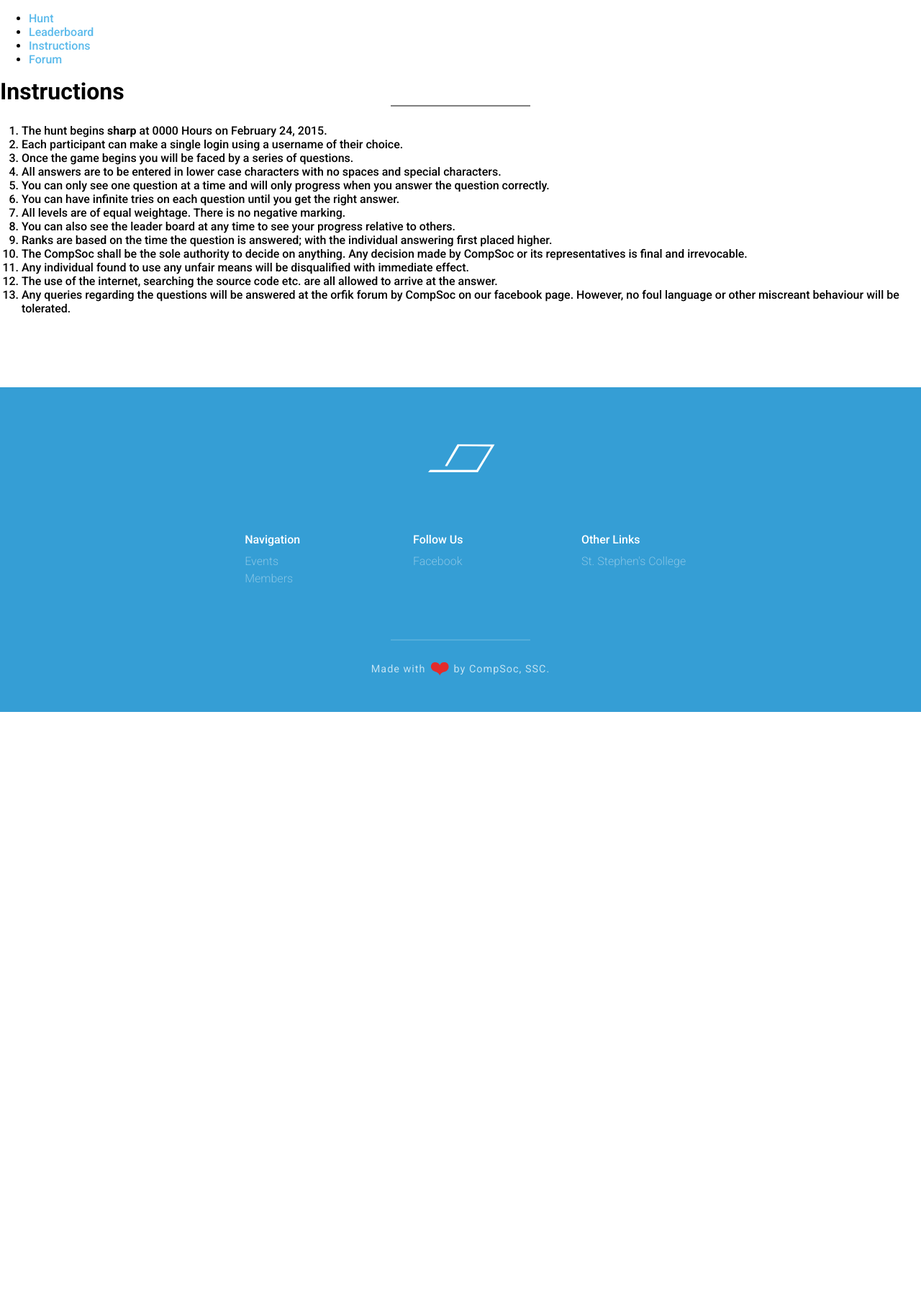
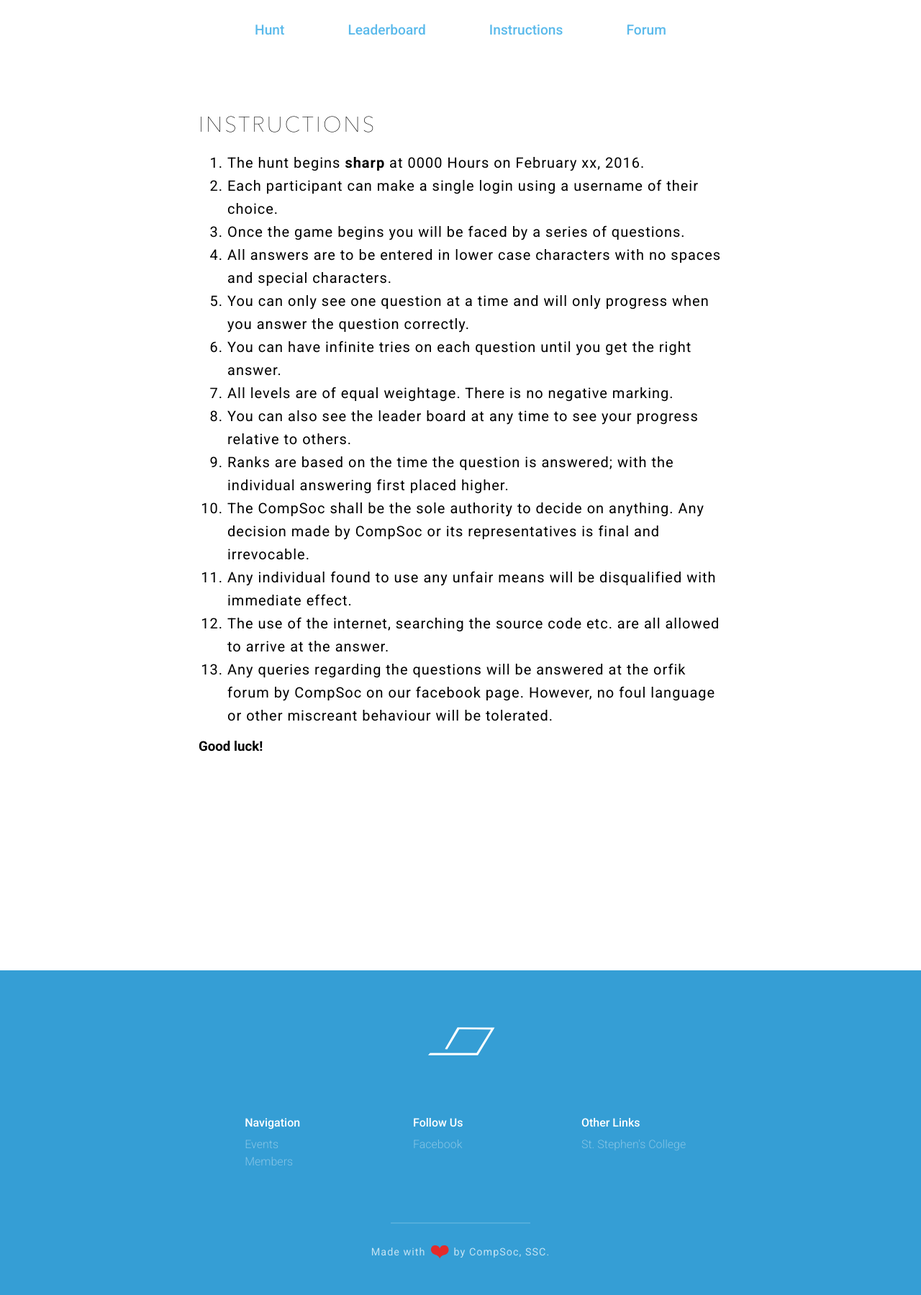
Before and after one commit to compsoc-ssc/compsocssc, a Django app: template events/orfik/templates/orfik/instructions.html in a window 1280 px wide. Shown: the part 132-1931 px from the top of the page at 72% size. Before the commit the page ends 1121 px from the top, so only its background shows below. Run offline with Django 3.2, Linux system fonts and the light colour scheme; the template is opened without the code that fills it, so the values that code supplies are empty.

Commit message:
Add styles for orfik

```diff
--- a/events/orfik/templates/orfik/home.html
+++ b/events/orfik/templates/orfik/home.html
@@ -1,11 +1,11 @@
 {% extends 'base.html' %}
 
 {% block event_nav %}
-    <ul>
-        <li><a href="">Hunt</a></li>
-        <li><a href="">Leaderboard</a></li>
-        <li><a href="">Instructions</a></li>
-        <li><a target='_blank' href="">Forum</a></li>
+  <ul class="event-nav">
+    <li><a href="{% url 'events:orfik:home' %}">Hunt</a></li>
+    <li><a href="{% url 'events:orfik:leader' %}">Leaderboard</a></li>
+    <li><a href="{% url 'events:orfik:instructions' %}">Instructions</a></li>
+    <li><a target='_blank' href="#">Forum</a></li>
   </ul>
 {% endblock %}
 
@@ -24,15 +24,13 @@
       {% if starttime %}
           <h2>The hunt begins in</h2>
           <h1>{{ starttime.time | timeuntil }}</h1>
-                <hr>
           <a class='btn btn-info' href="{% url 'events:orfik:instructions' %}">Instructions</a>
       {% endif %}
       {% if winner %}
           {% load staticfiles %}
           <h1>You won!!!!!!! k bye.</h1>
-                <h2>On a serious note get in touch with us on the facebook page. Send in your username and password so we can verify it's you</h2>
-            {%endif%}
+          <h2>On a serious note get in touch with us on the facebook page. Send in your username and password so we can verify it's you!</h2>
+      {% endif %}
     </div>
   {% endif %}
-
 {% endblock %}
--- a/events/orfik/templates/orfik/instructions.html
+++ b/events/orfik/templates/orfik/instructions.html
@@ -2,18 +2,17 @@
 
 {% block head %}
   <style>
-        .instructions {
-            padding: 0 30px;
-            margin-bottom: 100px;
+    #orf-container {
+      max-width: 768px;
     }
   </style>
 {% endblock %}
 
 {% block body %}
-    <h1 class="txt-large">Instructions</h1>
-    <hr>
-    <ol class='lead instructions'>
-        <li>The hunt begins <strong>sharp</strong> at 0000 Hours on February 24, 2015.</li>
+  <section id="orf-container">
+    <h1 class="light-space">Instructions</h1>
+    <ol class='instructions'>
+      <li>The hunt begins <strong>sharp</strong> at 0000 Hours on February xx, 2016.</li>
       <li>Each participant can make a single login using a username of their choice.</li>
       <li>Once the game begins you will be faced by a series of questions.</li>
       <li>All answers are to be entered in lower case characters with no spaces and special characters.</li>
@@ -28,4 +27,6 @@
       <li>Any queries regarding the questions will be answered at the orfik forum by CompSoc on our facebook page. However, no foul language or other miscreant behaviour will be tolerated.</li>
     </ol>
 
+    <h3>Good luck!</h3>
+  </section>
 {% endblock %}
--- a/sass/base/_basic.scss
+++ b/sass/base/_basic.scss
@@ -102,3 +102,25 @@ hr {
   margin: 0 auto 1.5em;
   width: 12em;
 }
+
+table {
+  width: 100%;
+  border-collapse: collapse;
+}
+
+/* Zebra striping */
+tr:nth-of-type(even) {
+  background: #eee;
+}
+
+th {
+  background: $secondary-color;
+  color: white;
+  font-weight: bold;
+}
+
+td, th {
+  padding: 6px;
+  border: 1px solid #ccc;
+  text-align: left;
+}
--- a/sass/base/_typography.scss
+++ b/sass/base/_typography.scss
@@ -1,6 +1,7 @@
 // Base
 
-p {
+p,
+.instructions li {
   line-height: 1.6;
   font-weight: 400;
   font-size: 1.3em;
--- a/sass/pages/events/orfik/_all.scss
+++ b/sass/pages/events/orfik/_all.scss
@@ -1 +1,4 @@
-// Nothing here
+@import 'base';
+@import 'navigation';
+@import 'question';
+@import "leaderboard";
--- /dev/null
+++ b/sass/pages/events/orfik/_base.scss
@@ -0,0 +1,5 @@
+#orf-container {
+  max-width: 660px;
+  padding: 0 20px;
+  margin: 100px auto 300px;
+}
--- /dev/null
+++ b/sass/pages/events/orfik/_leaderboard.scss
@@ -0,0 +1,5 @@
+.leaderboard {
+  line-height: 1.6;
+  font-weight: 400;
+  letter-spacing: 1px;
+}
--- /dev/null
+++ b/sass/pages/events/orfik/_navigation.scss
@@ -0,0 +1,19 @@
+.event-nav {
+  list-style: none;
+  margin: 0;
+  padding: 0;
+  display: flex;
+  align-items: center;
+  justify-content: space-around;
+  margin: 30px auto 10px;
+  max-width: 660px;
+}
+
+.event-nav li {
+  font-size: 1.2em;
+  margin: 0;
+
+  a:hover {
+    text-decoration: underline;
+  }
+}
--- /dev/null
+++ b/sass/pages/events/orfik/_question.scss
@@ -0,0 +1,11 @@
+#orf-container {
+  h2 {
+    text-align: center;
+  }
+}
+
+.answer-form {}
+
+.btn-contact {
+  margin: 10px 0;
+}
--- a/website/settings/base.py
+++ b/website/settings/base.py
@@ -36,7 +36,7 @@ INSTALLED_APPS = (
     # ---
     'general',
     'events',
-    # 'events.orfik',
+    'events.orfik',
 )
 
 TEMPLATE_CONTEXT_PROCESSORS = (
```
Also changed, not shown: events/orfik/templates/orfik/leader.html (+7 -9 lines), events/orfik/templates/orfik/question.html (+8 -11 lines), events/orfik/views.py (+18 -18 lines), website/urls.py (+4 -4 lines), static/stylesheets/main.min.css, 1 other file. Lines whose indentation alone changed are shown as unchanged.
